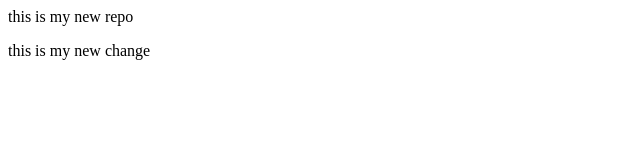
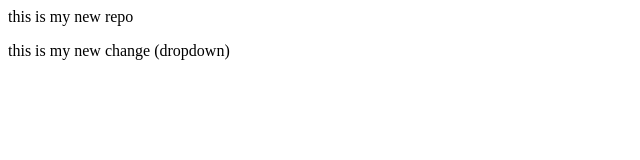
Before and after one commit to S121996/localrepo, a plain HTML site: page index.html in a window 1280 px wide. Shown: the full height of the page, 0-640 px from the left. Drawn offline with Linux system fonts and the light colour scheme.

```diff
--- a/index.html
+++ b/index.html
@@ -1,2 +1,2 @@
 <p>this is my new repo</p>
-<span>this is my new change</span>
+<span>this is my new change (dropdown)</span>
```
